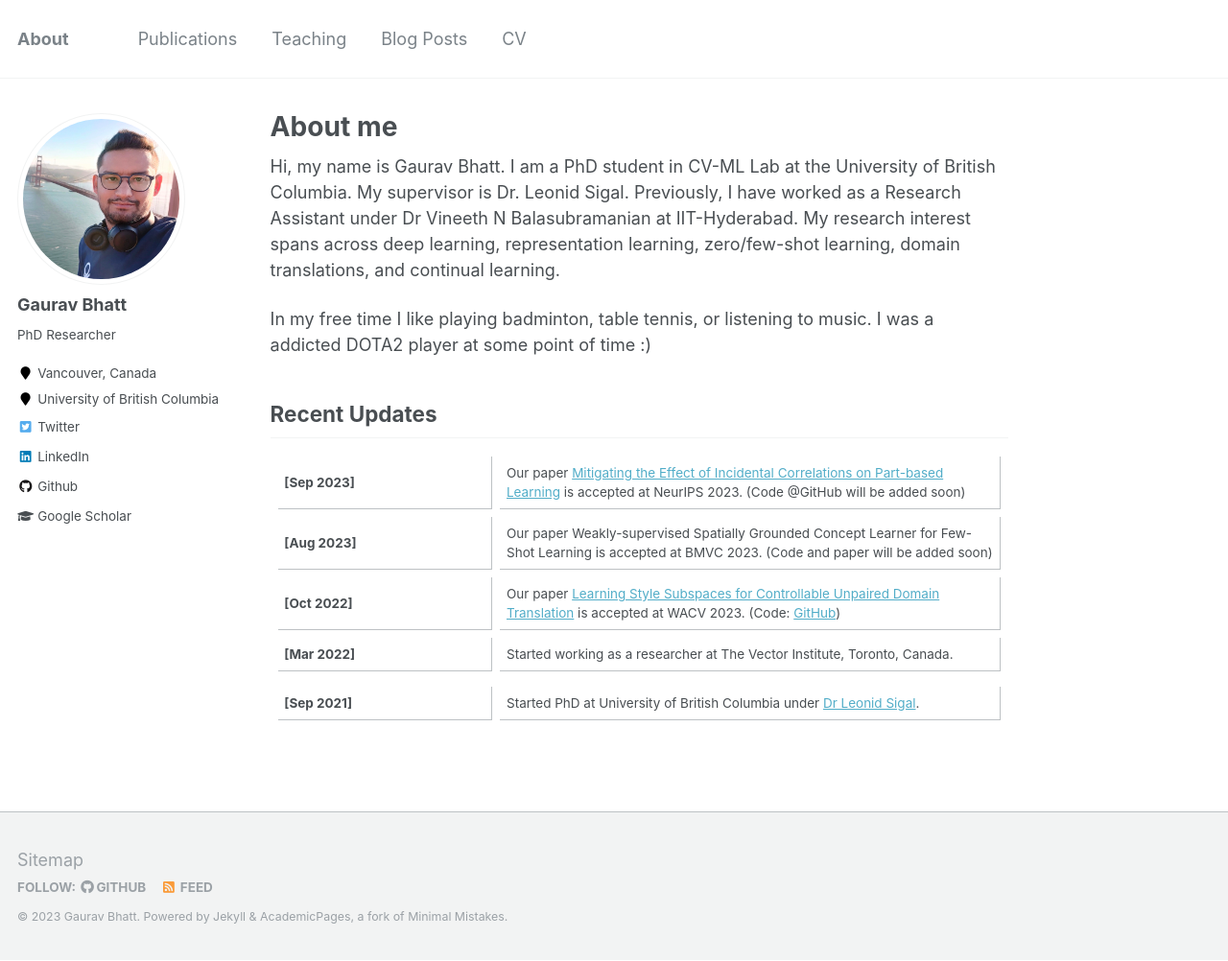
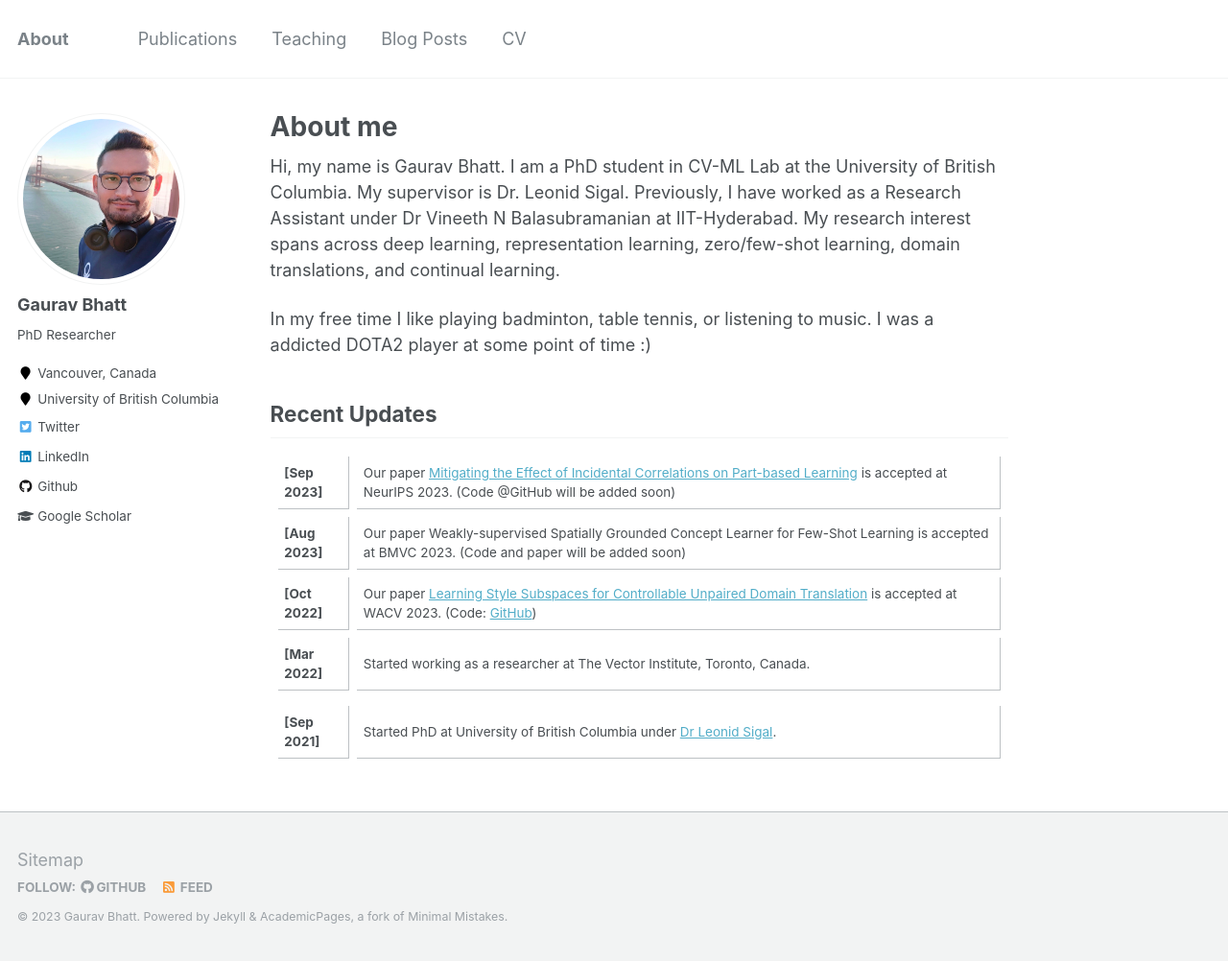
Before and after one commit to GauravBh1010tt/gauravbh1010tt.github.io, a Jekyll site: the page built from _pages/about.md, in a window 1280 px wide and 1002 px high. Shown: the whole window at 96% size. Built offline with Jekyll 4.4.1, drawn with Linux system fonts in a browser that asks for light colours.

Commit message:
updating home

```diff
--- a/_pages/about.md
+++ b/_pages/about.md
@@ -14,9 +14,9 @@ In my free time I like playing badminton, table tennis, or listening to music. I
 
 ## Recent Updates
 
-<table style="width:100%;column-width:300px;border:1px;border-spacing:8px;border-collapse:separate;margin-right:auto;margin-left:auto;">
+<table style="width:100%;border:1px;border-spacing:8px;border-collapse:separate;margin-right:auto;margin-left:auto;">
           <tr>
-              <td style="width:30%"><strong> [Sep 2023] </strong></td>
+              <td style="width:10%"><strong> [Sep 2023] </strong></td>
               <td> Our paper <a href="https://arxiv.org/pdf/2310.00377.pdf"> Mitigating the Effect of Incidental Correlations on
 Part-based Learning</a> is accepted at NeurIPS 2023. (Code @GitHub will be added soon)</td>
           </tr>
```
